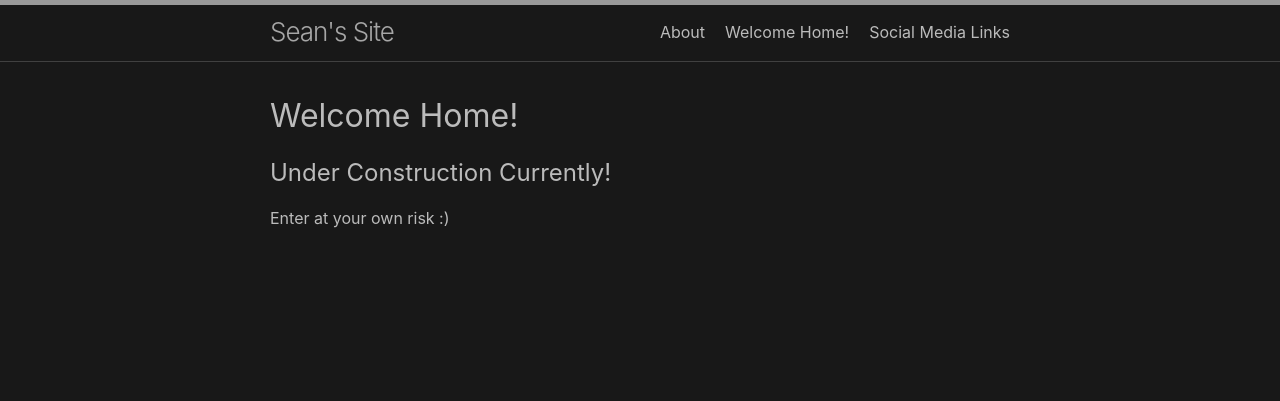
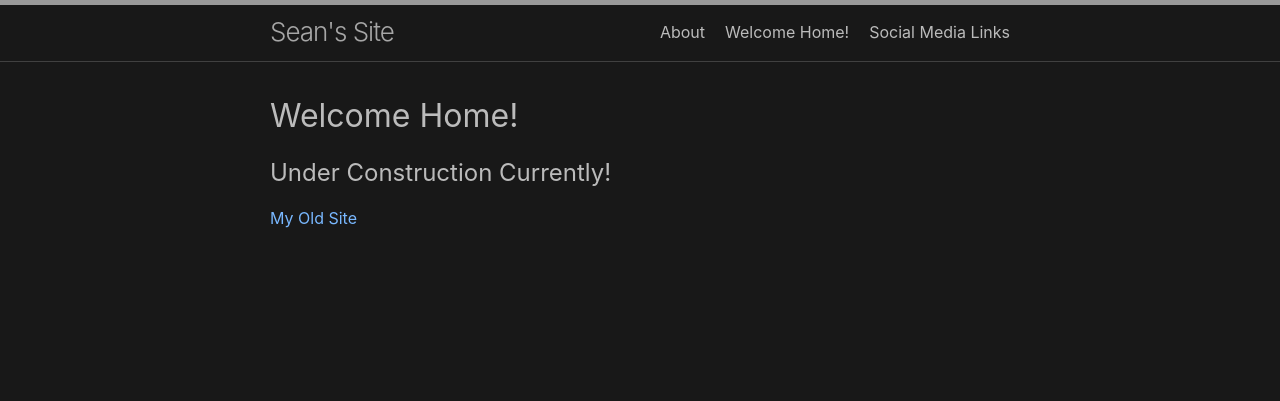
Before and after one commit to TheSre/TheSre.github.io, a Jekyll site: the page built from index.md, in a window 1280 px wide. Shown: the top 401 px of the page. Built offline with Jekyll 4.4.1, drawn with Linux system fonts in a browser that asks for light colours; Markdown is read by kramdown in place of the engine named in the settings.

Commit message:
added link to old site

```diff
--- a/index.md
+++ b/index.md
@@ -10,4 +10,4 @@ layout: home
 ---
 
 ## Under Construction Currently!
-Enter at your own risk :)
+[My Old Site](https://thesre.github.io/oldSite/)
```
